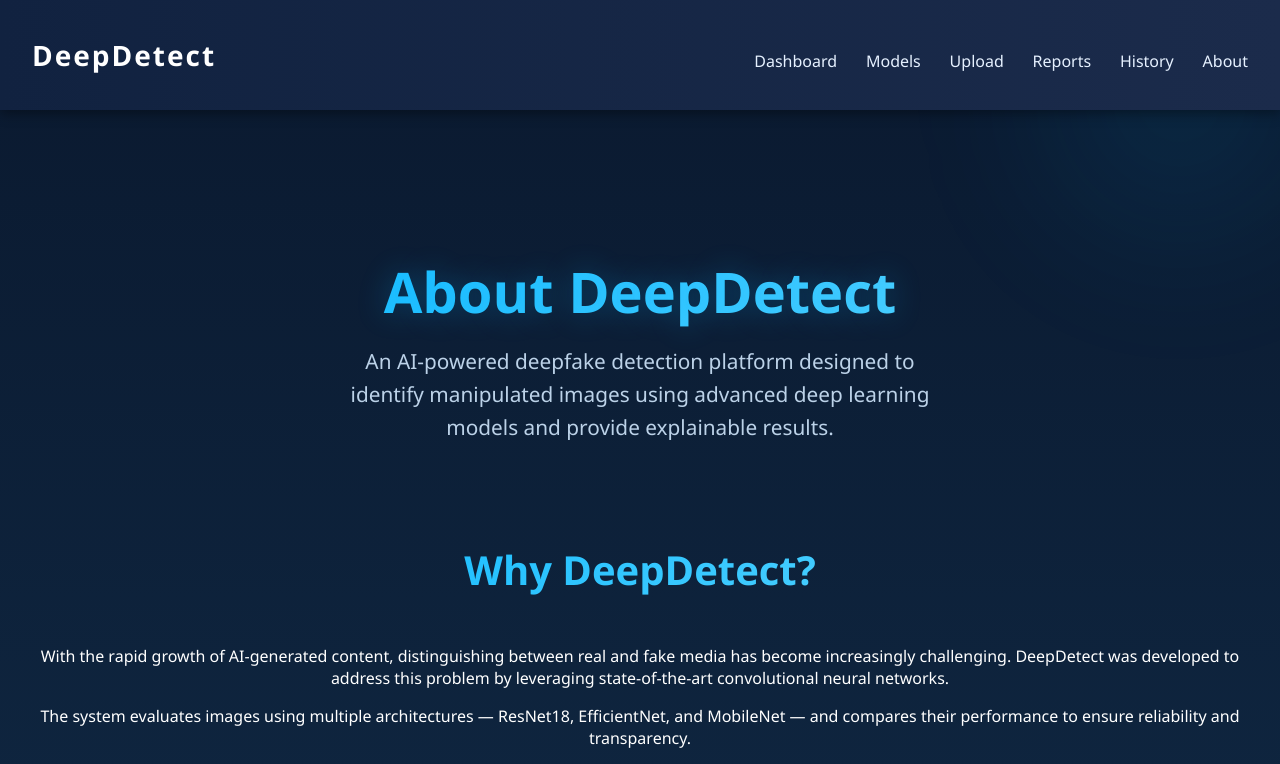
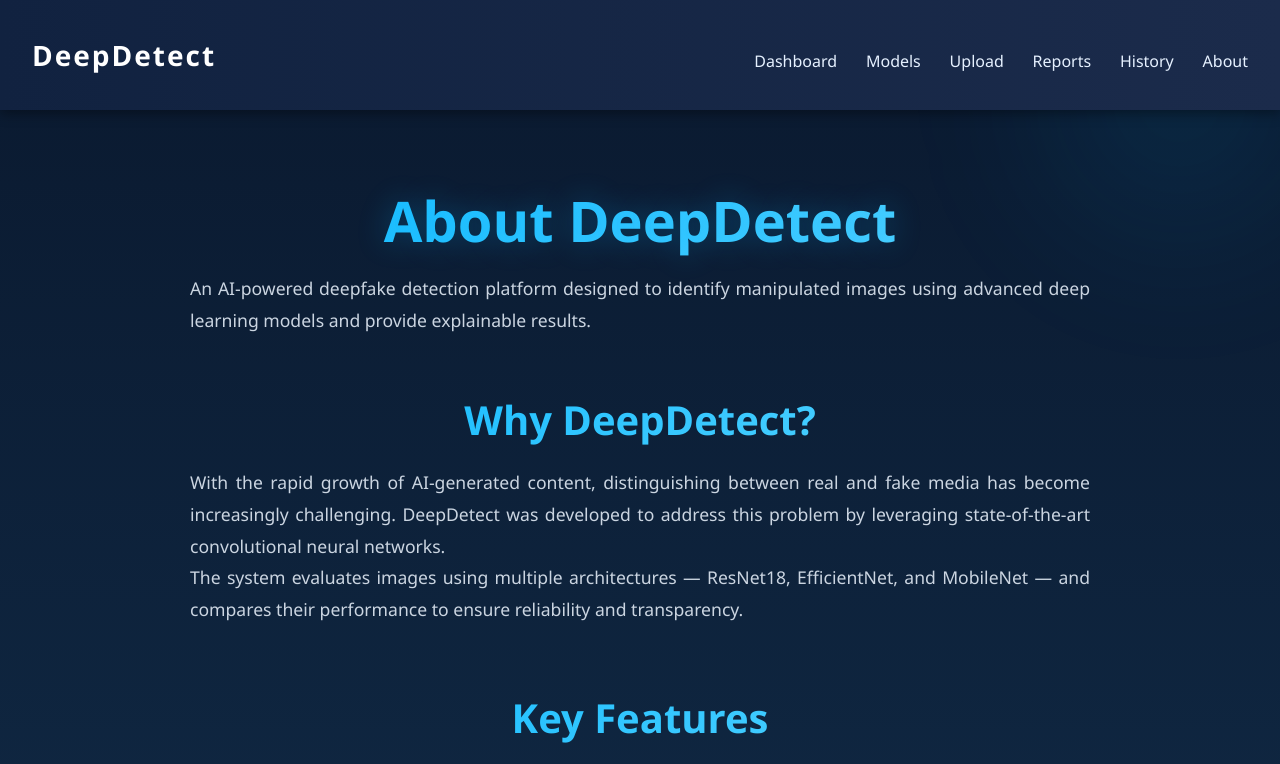
Before and after one commit to dnm10/DeepDetect-DeepFake, a React (Create React App) app in the folder ui_deep/: page /About in a window 1280 px wide. Shown: the top 764 px of the page. Built offline with nearby package versions, Linux system fonts and the light colour scheme.

Commit message:
Edited About Page

```diff
--- a/ui_deep/src/pages/About.css
+++ b/ui_deep/src/pages/About.css
@@ -40,7 +40,7 @@
 
 /* Main container */
 .about-container {
-  padding: 2rem;
+  padding: 1rem;
   position: relative;
   z-index: 1;
   max-width: 1200px;
@@ -50,27 +50,31 @@
 /* Hero Section */
 .about-hero {
   text-align: center;
-  padding: 4rem 0 2rem;
+  padding: 1rem 0 1rem;
   animation: fadeInUp 0.8s ease-out;
 }
 
 .about-title {
+  margin: 40px 0 20px;
   font-size: 3.5rem;
   font-weight: 700;
   background: linear-gradient(135deg, #00b4ff, #66d9ff);
   -webkit-background-clip: text;
   -webkit-text-fill-color: transparent;
   background-clip: text;
-  margin-bottom: 1rem;
+  margin-bottom: 15px;
   text-shadow: 0 0 30px rgba(0, 180, 255, 0.3);
 }
 
+.about-text,
 .about-subtitle {
-  font-size: 1.3rem;
-  color: #bcd2e8;
-  max-width: 600px;
-  margin: 0 auto 2rem;
-  line-height: 1.6;
+  text-align: justify;
+  text-justify: inter-word;
+  max-width: 900px;
+  margin: 0 auto;
+  line-height: 1.8;
+  font-size: 1.1rem;
+  color: #cbd5e1;
 }
 
 /* Mission Section */
@@ -153,7 +157,7 @@
   font-size: 2.5rem;
   font-weight: 600;
   color: #e6f4ff;
-  margin-bottom: 3rem;
+  margin: 40px 0 20px;
   background: linear-gradient(135deg, #00b4ff, #66d9ff);
   -webkit-background-clip: text;
   -webkit-text-fill-color: transparent;
```
